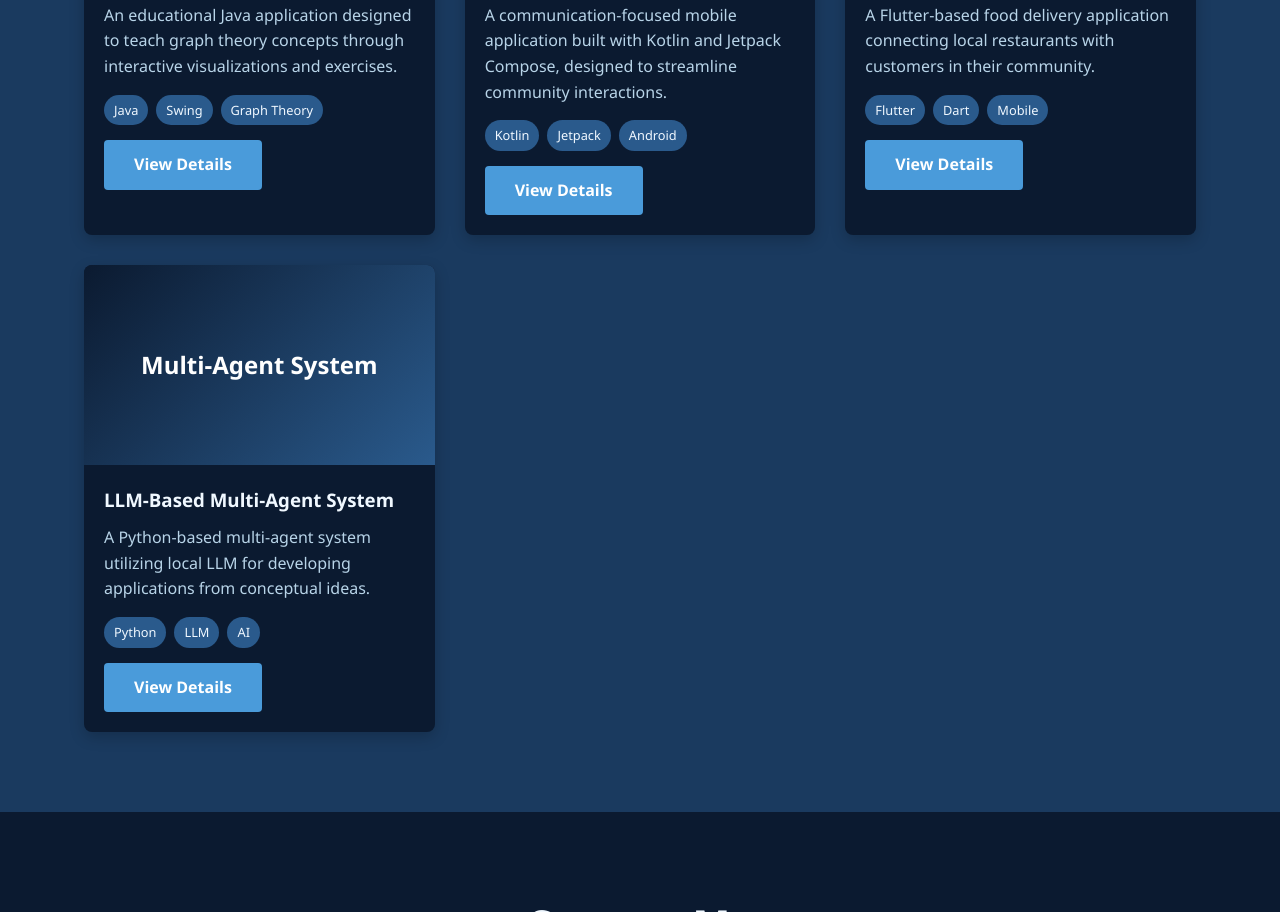
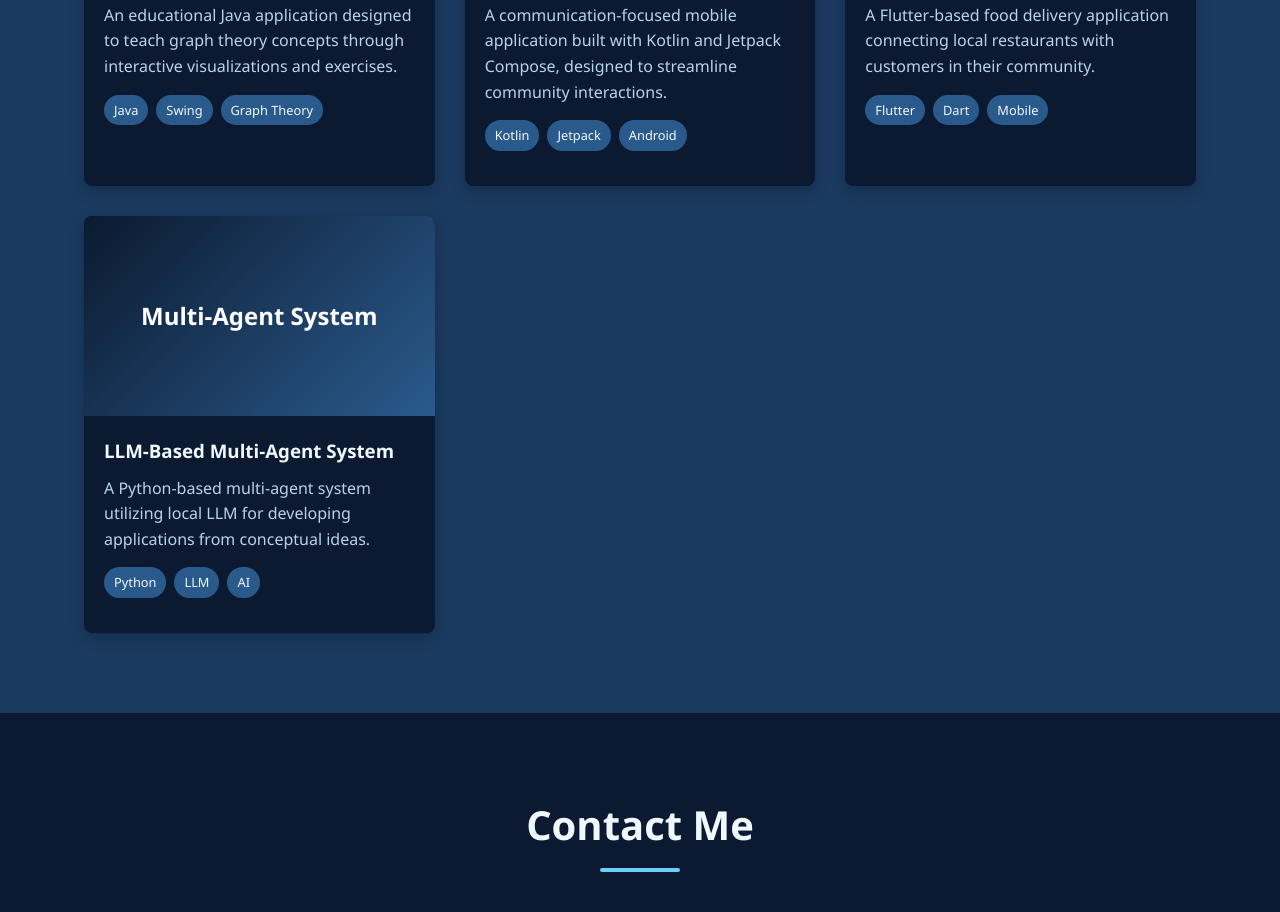
Before and after one commit to BerbouchiOmarFarouk/BerbouchiOmarFarouk.github.io, a plain HTML site: page index.html in a window 1280 px wide. Shown: the part 2785-3697 px from the top of the page. Drawn offline with Linux system fonts and the light colour scheme.

Commit message:
Update index.html

```diff
--- a/index.html
+++ b/index.html
@@ -496,7 +496,6 @@
                     <p>I'm a passionate developer with expertise in multiple programming languages and frameworks. My journey in software development began several years ago, and I've been constantly learning and adapting to new technologies ever since.</p>
                     <p>I specialize in creating mobile applications, backend systems, and innovative solutions that solve real-world problems. My approach combines technical expertise with a focus on user experience and clean, maintainable code.</p>
                     <p>When I'm not coding, I enjoy exploring new technologies, contributing to open-source projects, and staying updated with the latest trends in the tech industry.</p>
-                    <a href="#" class="btn" style="margin-top: 20px;">Download CV</a>
                 </div>
                 <div class="about-image">
                     <!-- Placeholder for profile image -->
@@ -564,7 +563,6 @@
                             <span class="project-tag">Swing</span>
                             <span class="project-tag">Graph Theory</span>
                         </div>
-                        <a href="#" class="btn">View Details</a>
                     </div>
                 </div>
                 <div class="project-card">
@@ -579,7 +577,6 @@
                             <span class="project-tag">Jetpack</span>
                             <span class="project-tag">Android</span>
                         </div>
-                        <a href="#" class="btn">View Details</a>
                     </div>
                 </div>
                 <div class="project-card">
@@ -594,7 +591,6 @@
                             <span class="project-tag">Dart</span>
                             <span class="project-tag">Mobile</span>
                         </div>
-                        <a href="#" class="btn">View Details</a>
                     </div>
                 </div>
                 <div class="project-card">
@@ -609,7 +605,6 @@
                             <span class="project-tag">LLM</span>
                             <span class="project-tag">AI</span>
                         </div>
-                        <a href="#" class="btn">View Details</a>
                     </div>
                 </div>
             </div>
```
